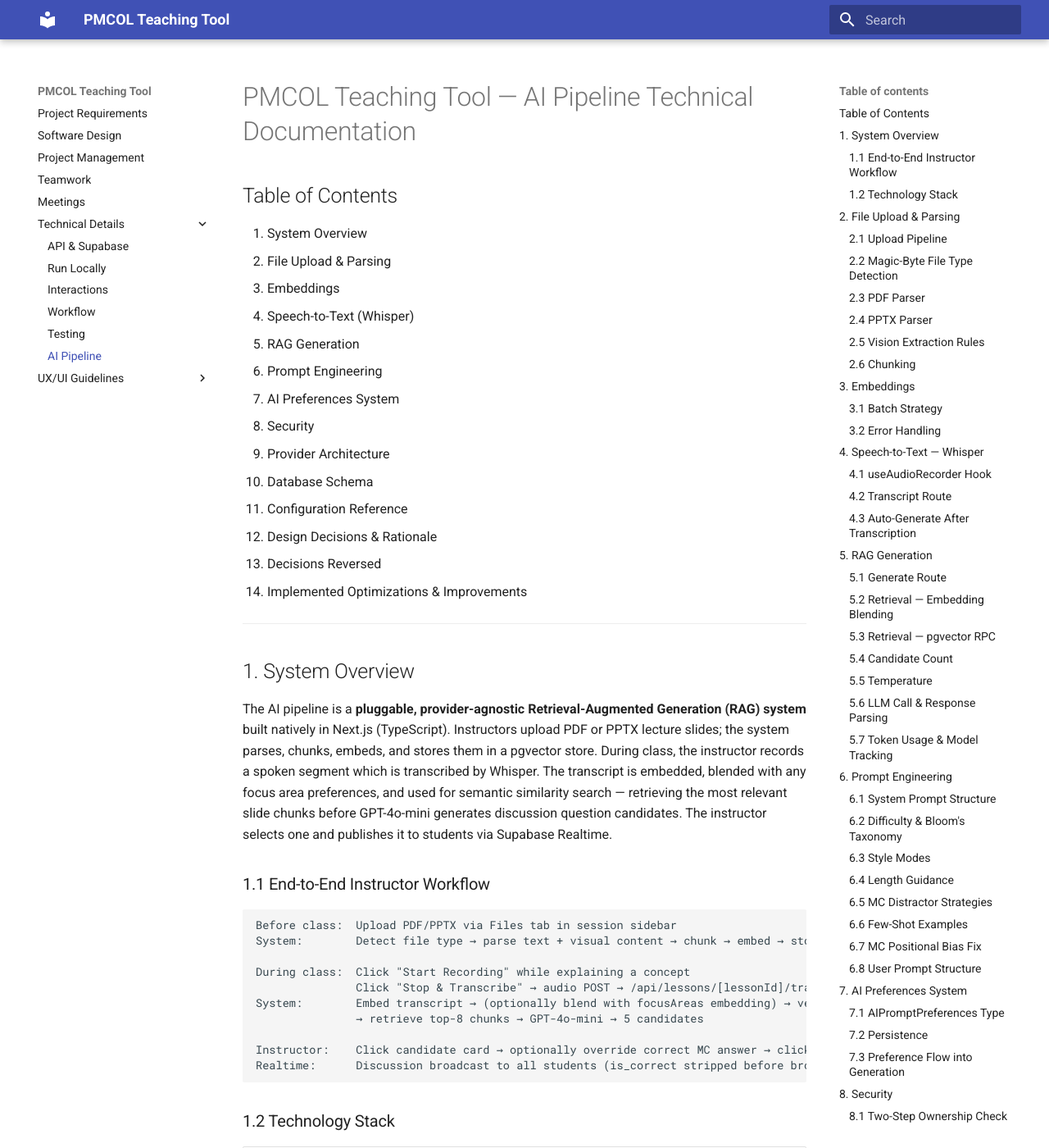
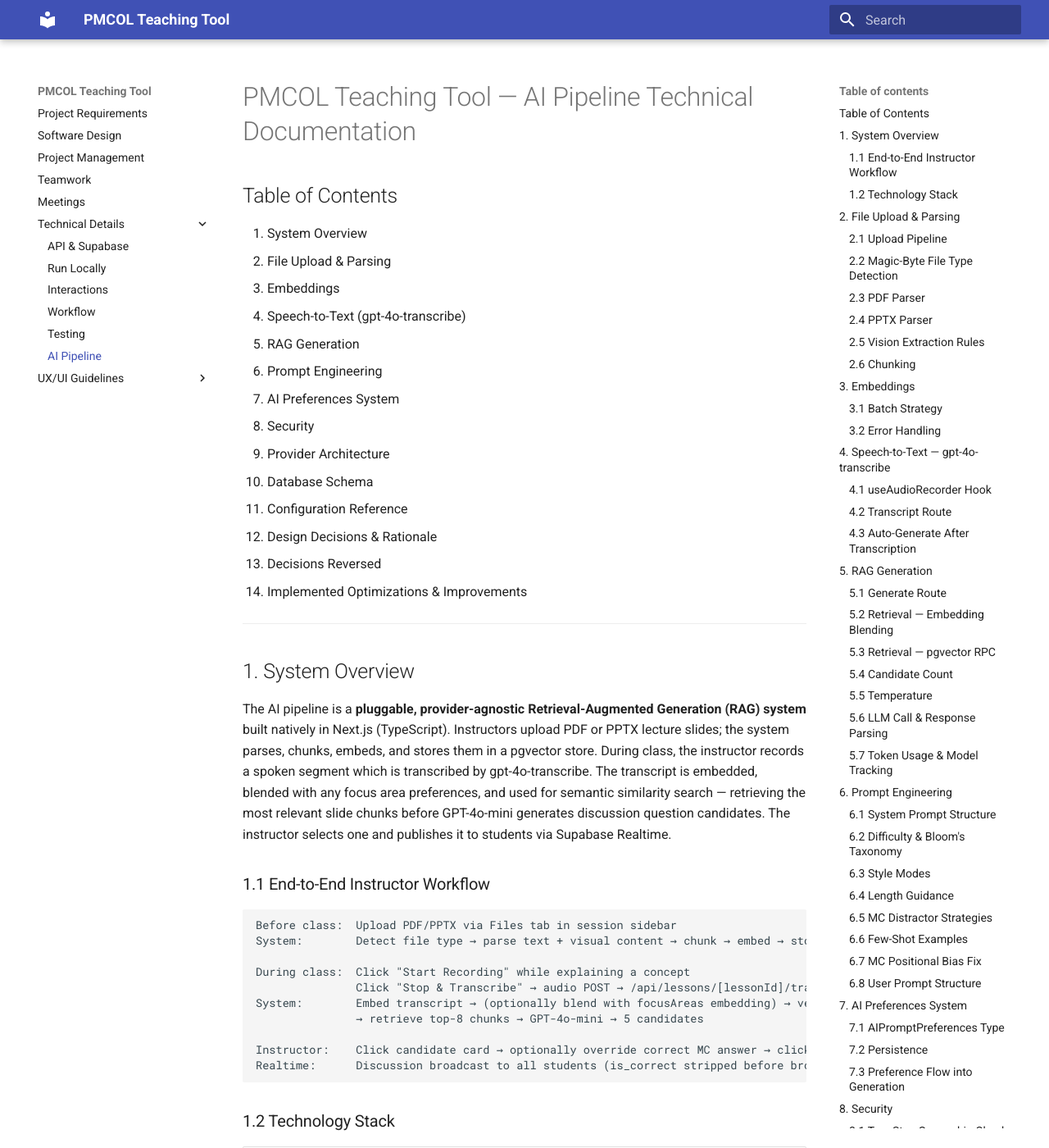
Before and after one commit to siddhantgoel7/Prompt-Ed, an MkDocs documentation site: the page built from docs/ai.md, in a window 1280 px wide and 1400 px high. Shown: the whole window at 82% size. Built offline with MkDocs 1.6.1 and Material for MkDocs 9.7.7, drawn with Linux system fonts in a browser that asks for light colours; some of the changed text lies outside the part shown.

Commit message:
feat: migrate STT from whisper-1 to gpt-4o-transcribe

````diff
--- a/app/src/components/instructor/session/ActiveCenter.tsx
+++ b/app/src/components/instructor/session/ActiveCenter.tsx
@@ -114,7 +114,7 @@
     setPublishError(null);
   }, [candidates]);
 
-  // Stop recording → Whisper → populate transcriptText → trigger generate
+  // Stop recording → gpt-4o-transcribe → populate transcriptText → trigger generate
   const handleStopAndTranscribe = React.useCallback(async () => {
     setSttError(null);
     setSttStatus('transcribing');
--- a/docs/ai.md
+++ b/docs/ai.md
@@ -5,7 +5,7 @@
 1. System Overview
 2. File Upload & Parsing
 3. Embeddings
-4. Speech-to-Text (Whisper)
+4. Speech-to-Text (gpt-4o-transcribe)
 5. RAG Generation
 6. Prompt Engineering
 7. AI Preferences System
@@ -21,7 +21,7 @@
 
 ## 1. System Overview
 
-The AI pipeline is a **pluggable, provider-agnostic Retrieval-Augmented Generation (RAG) system** built natively in Next.js (TypeScript). Instructors upload PDF or PPTX lecture slides; the system parses, chunks, embeds, and stores them in a pgvector store. During class, the instructor records a spoken segment which is transcribed by Whisper. The transcript is embedded, blended with any focus area preferences, and used for semantic similarity search — retrieving the most relevant slide chunks before GPT-4o-mini generates discussion question candidates. The instructor selects one and publishes it to students via Supabase Realtime.
+The AI pipeline is a **pluggable, provider-agnostic Retrieval-Augmented Generation (RAG) system** built natively in Next.js (TypeScript). Instructors upload PDF or PPTX lecture slides; the system parses, chunks, embeds, and stores them in a pgvector store. During class, the instructor records a spoken segment which is transcribed by gpt-4o-transcribe. The transcript is embedded, blended with any focus area preferences, and used for semantic similarity search — retrieving the most relevant slide chunks before GPT-4o-mini generates discussion question candidates. The instructor selects one and publishes it to students via Supabase Realtime.
 
 ### 1.1 End-to-End Instructor Workflow
 
@@ -30,7 +30,7 @@
 System:        Detect file type → parse text + visual content → chunk → embed → store in lesson_chunks (status = ready)
 
 During class:  Click "Start Recording" while explaining a concept
-               Click "Stop & Transcribe" → audio POST → /api/lessons/[lessonId]/transcript → Whisper returns text
+               Click "Stop & Transcribe" → audio POST → /api/lessons/[lessonId]/transcript → gpt-4o-transcribe returns text
 System:        Embed transcript → (optionally blend with focusAreas embedding) → vector similarity search
                → retrieve top-8 chunks → GPT-4o-mini → 5 candidates
 
@@ -49,7 +49,7 @@
 | Chunking | Custom sentence-aware splitter with content-type-specific sizes |
 | Embeddings | OpenAI `text-embedding-3-small` — 1536 dimensions — batched 500/request |
 | Vector store | Supabase pgvector, `match_lesson_chunks` RPC with mandatory lesson-scope filter |
-| Speech-to-Text | OpenAI Whisper `whisper-1` — `audio/webm;codecs=opus` preferred |
+| Speech-to-Text | OpenAI `gpt-4o-transcribe` — `audio/webm;codecs=opus` preferred |
 | Generation | OpenAI `gpt-4o-mini` — `json_object` mode — per-type temperature |
 | Realtime | Supabase Broadcast Channel (`discussion:published` event) |
 | AI Provider Layer | `AIProvider` interface in `src/lib/ai/providers.ts` — `OpenAIProvider` and `GeminiProvider` implementations |
@@ -208,7 +208,7 @@
 
 ---
 
-## 4. Speech-to-Text — Whisper
+## 4. Speech-to-Text — gpt-4o-transcribe
 
 **User Story:** US 1.17
 
@@ -227,7 +227,7 @@
 ```typescript
 await openai.audio.transcriptions.create({
   file: audioFile,
-  model: 'whisper-1',
+  model: 'gpt-4o-transcribe',
   language: 'en',
 })
 ```
@@ -376,7 +376,7 @@
 - MC_DISTRACTORS: Each wrong option must use one of four named strategies; no strategy repeated within one question (see §6.5)
 - MC_ANSWER_POSITION: Distribute correct answers across A, B, C, D positions across the 5 candidates
 - META_LECTURE: Do not ask about class logistics, schedules, or assessment procedures
-- STT_NOISE: Skip transcription artifacts — Whisper produces filler words and false starts that should not become question fodder
+- STT_NOISE: Skip transcription artifacts — gpt-4o-transcribe may produce filler words and false starts that should not become question fodder
 - OUTPUT: Valid JSON only, matching the defined schema
 
 ### 6.2 Difficulty & Bloom's Taxonomy
@@ -629,7 +629,7 @@
 To add a new provider: implement `AIProvider` and swap at the construction site. Verify before switching:
 
 - **Embedding dimensions:** System assumes 1536. A different dimension requires a schema migration on `lesson_chunks.embedding` and a rebuild of the `match_lesson_chunks` RPC.
-- **Whisper availability:** Most providers do not expose `audio/transcriptions`. Keep Whisper on OpenAI separately if switching chat provider.
+- **STT availability:** Most providers do not expose `audio/transcriptions`. Keep gpt-4o-transcribe on OpenAI separately if switching chat provider.
 - **`json_object` mode:** Not universally supported. If unavailable, the system prompt must instruct JSON-only output and the parser must strip markdown fences.
 
 ---
@@ -672,7 +672,7 @@
 | `slide_notes` | PPTX speaker notes |
 | `page_text` | PDF text layer |
 | `visual_description` | Vision model description of diagrams/images |
-| `transcript` | STT output from Whisper |
+| `transcript` | STT output from gpt-4o-transcribe |
 
 **ChunkMetadata** (`src/types/ai.ts`):
 
@@ -736,7 +736,7 @@
 
 | Variable | Required | Notes |
 |---|---|---|
-| `OPENAI_API_KEY` | Yes | Chat completion (gpt-4o-mini), embeddings (text-embedding-3-small), Whisper, vision (gpt-4o) |
+| `OPENAI_API_KEY` | Yes | Chat completion (gpt-4o-mini), embeddings (text-embedding-3-small), STT (gpt-4o-transcribe), vision (gpt-4o) |
 | `GOOGLE_AI_API_KEY` | No | If set, Gemini is used for PDF and PPTX vision — ~90% cheaper than GPT-4o for vision |
 | `MOCK_AI` | No | `'true'` → hardcoded candidates, no API calls |
 | `VISION_DEBUG` | No | `'true'` → verbose per-slide/per-page vision logging |
@@ -769,7 +769,7 @@
 
 | Package | Purpose |
 |---|---|
-| `openai` | OpenAI SDK — chat, embeddings, Whisper, vision |
+| `openai` | OpenAI SDK — chat, embeddings, STT (gpt-4o-transcribe), vision |
 | `@google/generative-ai` | Google Gemini SDK — vision, chat, embeddings |
 | `pdfjs-serverless` | PDF text extraction — serverless build for Next.js App Router |
 | `@napi-rs/canvas` | Canvas polyfill required by pdfjs-serverless |
@@ -1119,7 +1119,7 @@
 | `src/app/api/lessons/[lessonId]/files/route.ts` | List lesson files (GET) |
 | `src/app/api/lessons/[lessonId]/files/[fileId]/route.ts` | Get signed URL (GET), delete file (DELETE) |
 | `src/app/api/lessons/[lessonId]/generate/route.ts` | RAG generation endpoint |
-| `src/app/api/lessons/[lessonId]/transcript/route.ts` | Whisper STT endpoint |
+| `src/app/api/lessons/[lessonId]/transcript/route.ts` | STT endpoint (gpt-4o-transcribe) |
 | `src/app/api/user/ai-preferences/route.ts` | Fetch/upsert instructor preferences |
 | `src/lib/ai/providers.ts` | `AIProvider` interface, `OpenAIProvider`, `GeminiProvider` |
 | `src/lib/ai/parsers/index.ts` | Parser dispatcher |
````
Also changed, not shown: 3 other files.
